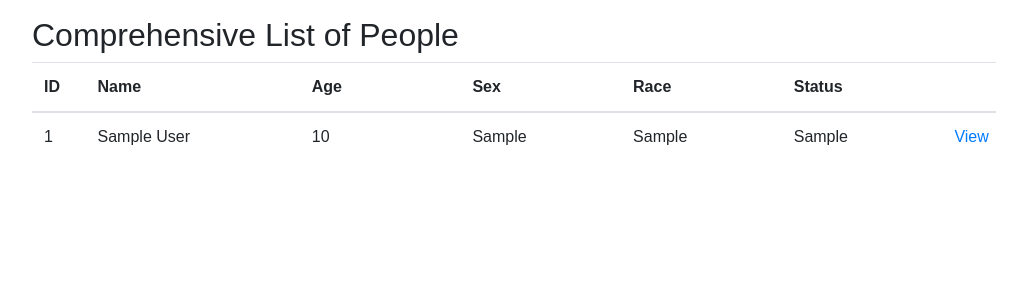
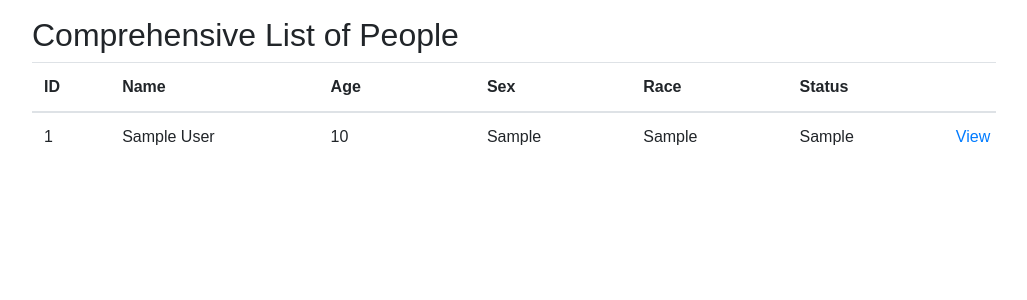
Before and after one commit to Brown-University-Library/OLD-ARCHIVED_disa, a Python web app: template app/templates/person_index.html in a window 1280 px wide. Shown: the part 56-356 px from the top of the page, without its empty margins (47-1074 px from the left). Run offline with Jinja, Linux system fonts and the light colour scheme; the template is opened without the code that fills it: most values are stand-ins (such as "Sample title", 1, 10 or a date in 2020); some libraries are stand-ins or nearby versions.

Commit message:
updates column-widths.

```diff
--- a/app/templates/person_index.html
+++ b/app/templates/person_index.html
@@ -21,7 +21,7 @@
         font-family: 'Source Sans Pro', sans-serif;
     }
     th.tbl_id {
-        width: 5%;
+        width: 7.5%;
     }
     th.tbl_name {
         width: 20%;
```
